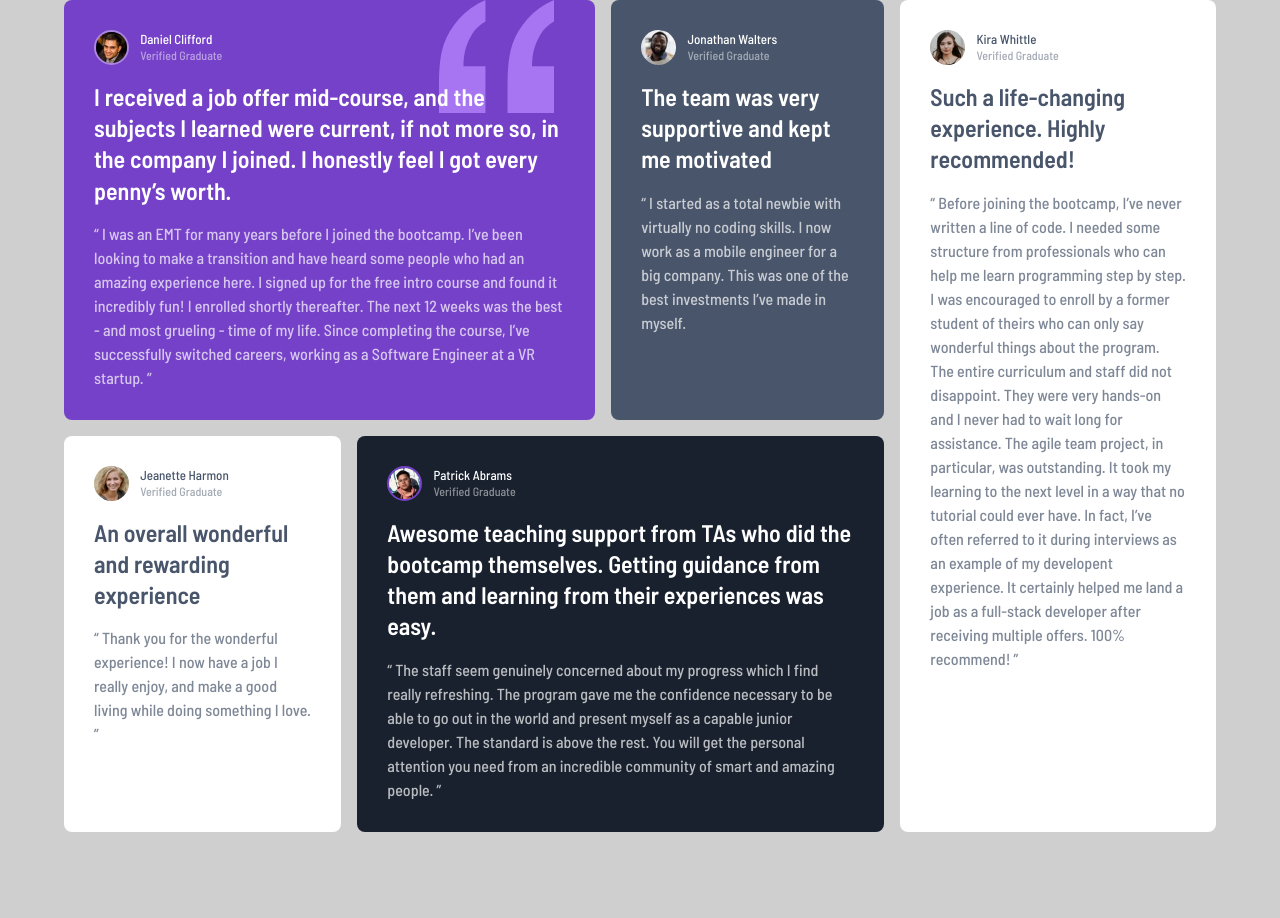
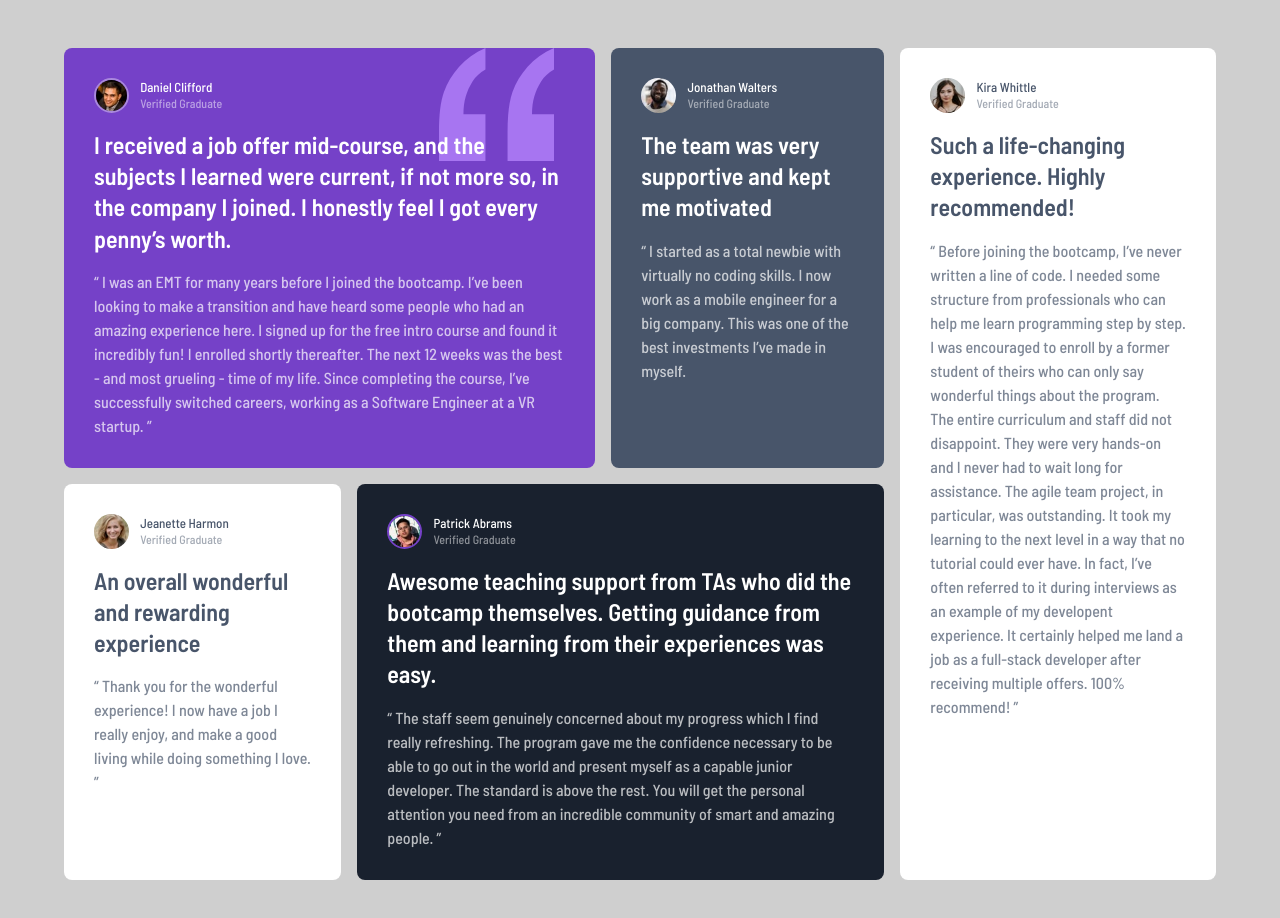
Before and after one commit to kcde/testimonial-grid, a plain HTML site: page index.html in a window 1280 px wide. Before the commit the page ends 832 px from the top, so only its background shows below. Drawn offline with Linux system fonts and the light colour scheme.

Commit message:
final touches

```diff
--- a/scss/style.scss
+++ b/scss/style.scss
@@ -167,9 +167,13 @@ img {
             'dan dan pat pat'
             'jon jon jean jean '
             'kira kira kira kira';
+        grid-auto-rows: repeat(4, 1fr);
     }
 
-    grid-auto-rows: repeat(4, 1fr);
+    .container {
+        padding-top: 3rem;
+        padding-bottom: 3rem;
+    }
 }
 
 @media screen and (min-width: 1024px) {
```
Also changed, not shown: styles/css/style.css, 1 other file.
